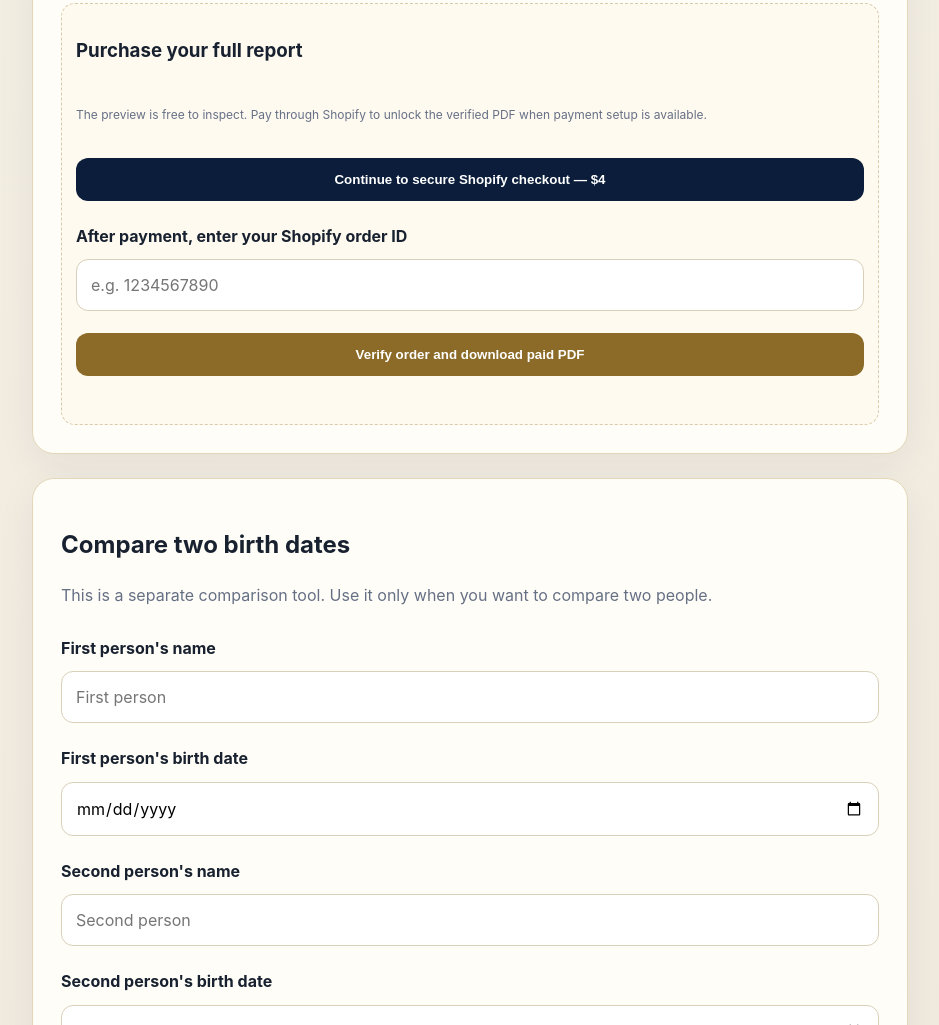
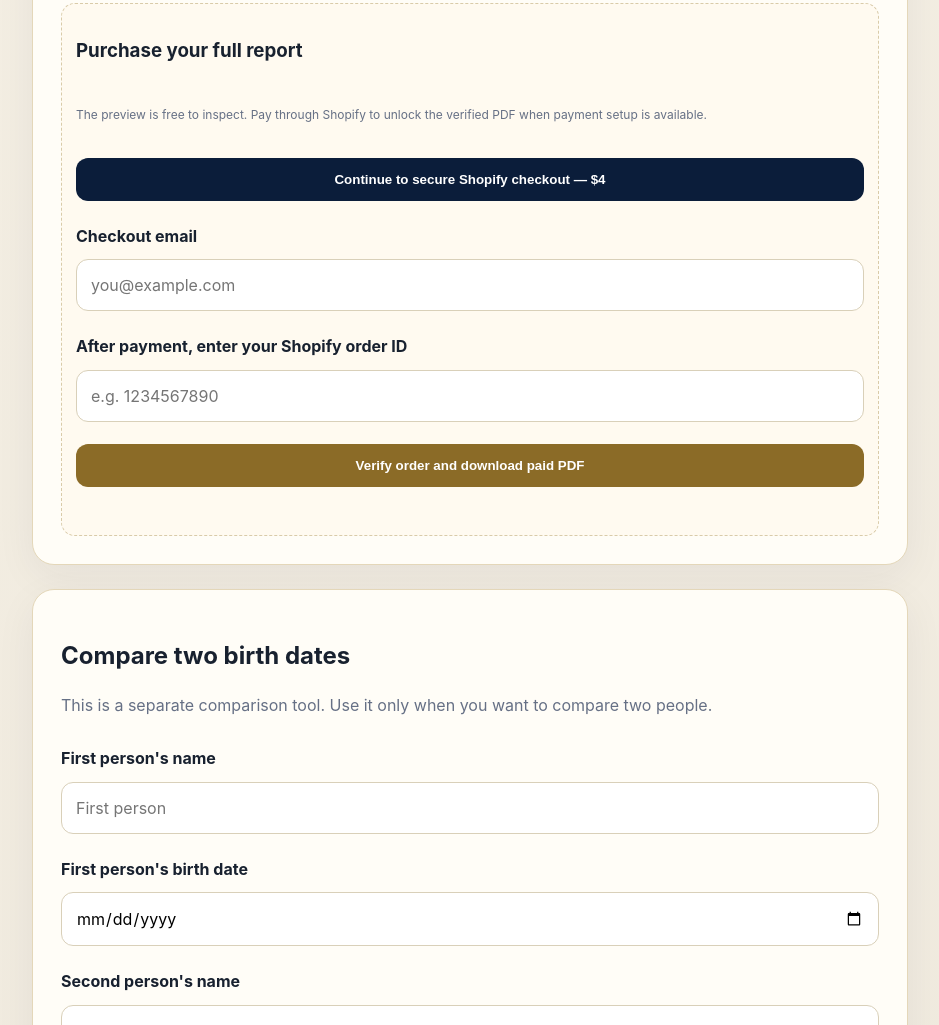
Before and after one commit to nichosema/zodiadaily-full-stack, a website: page frontend/index.html in a window 1280 px wide. Shown: the part 3668-4693 px from the top of the page, without its empty margins (170-1109 px from the left). Drawn offline with Linux system fonts and the light colour scheme.

Commit message:
Add email verification to paid report delivery

```diff
--- a/frontend/index.html
+++ b/frontend/index.html
@@ -90,6 +90,8 @@
         <h3>Purchase your full report</h3>
         <p class="field-help">The preview is free to inspect. Pay through Shopify to unlock the verified PDF when payment setup is available.</p>
         <button id="buy-report" type="button">Continue to secure Shopify checkout — $4</button>
+        <label for="customer-email">Checkout email</label>
+        <input id="customer-email" type="email" autocomplete="email" placeholder="you@example.com">
         <label for="order-id">After payment, enter your Shopify order ID</label>
         <input id="order-id" type="text" inputmode="numeric" placeholder="e.g. 1234567890">
         <button id="get-paid-pdf" type="button" class="secondary">Verify order and download paid PDF</button>
```
